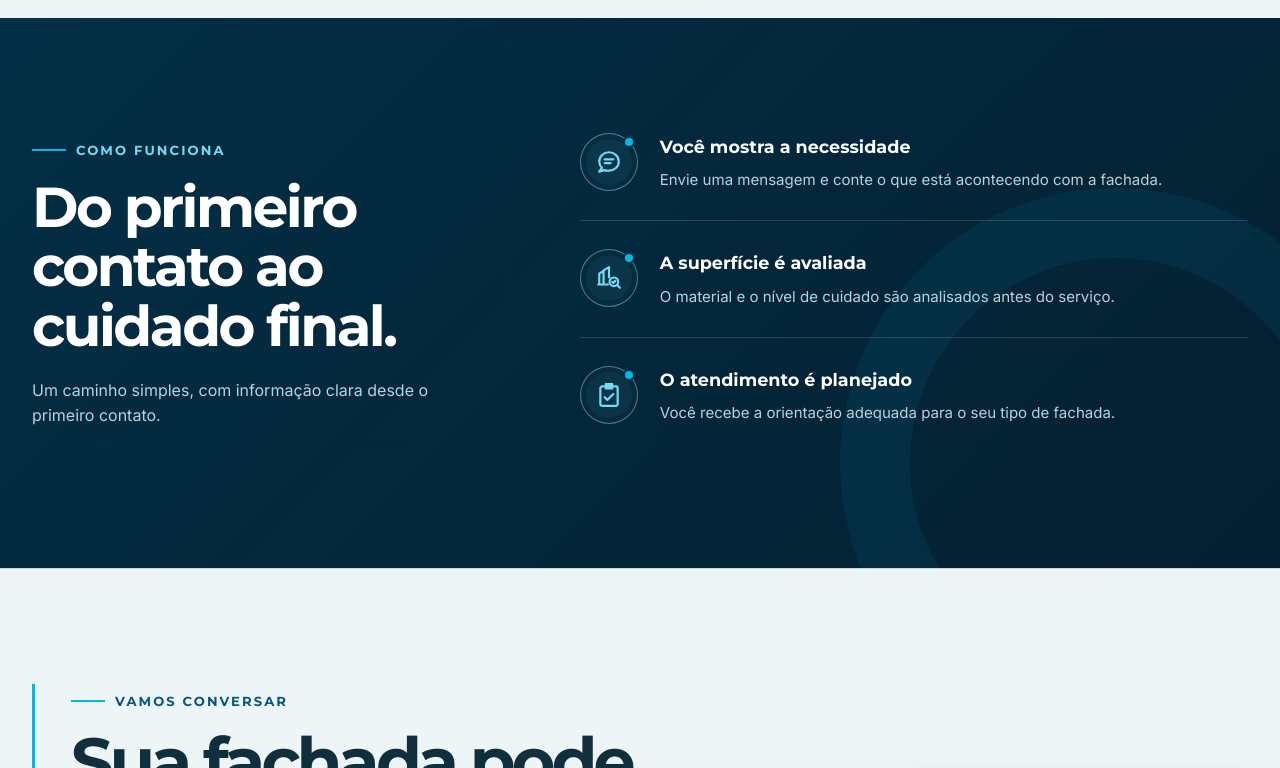
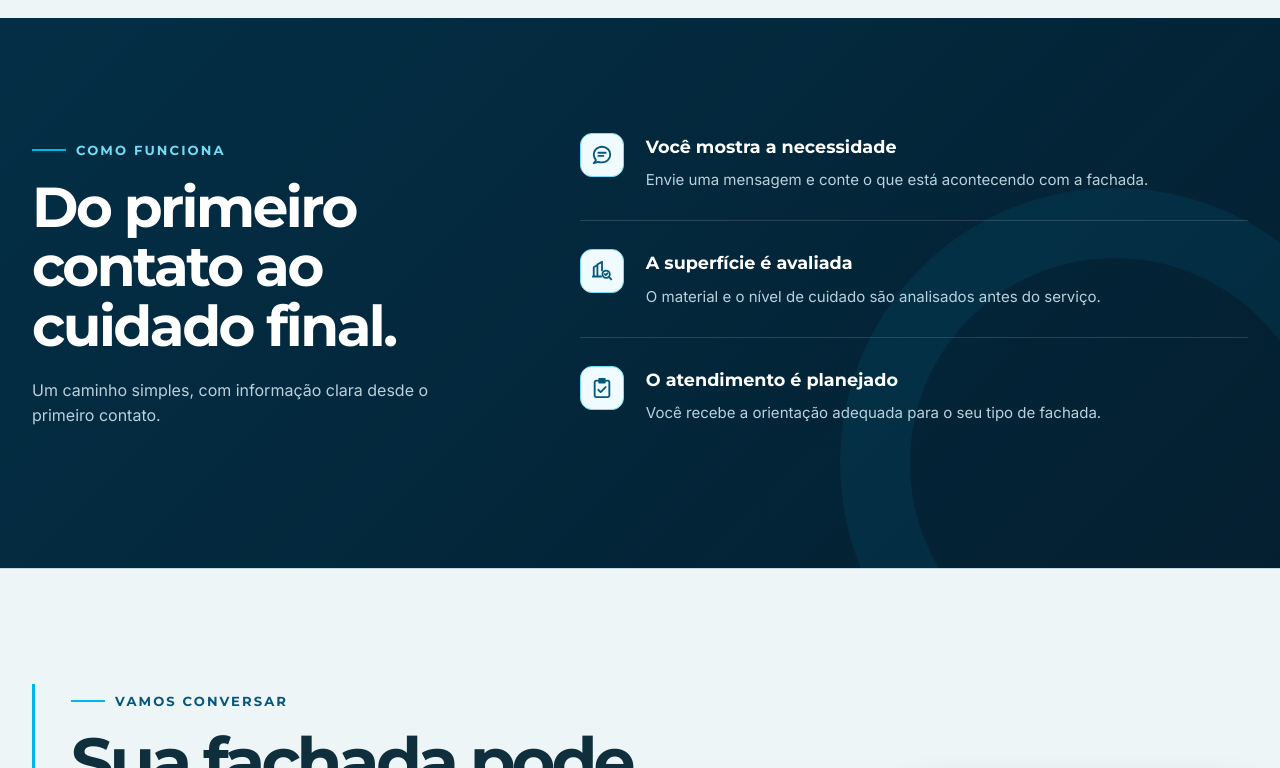
Before and after one commit to MartinOliveiiraa/fachada-tech, a React app: page / in a window 1280 px wide. Shown: the part 2860-3628 px from the top of the page. Built offline with nearby package versions, Linux system fonts and the light colour scheme.

Commit message:
Padroniza ícones das etapas

```diff
--- a/fonte/estilos/design-profissional.css
+++ b/fonte/estilos/design-profissional.css
@@ -120,30 +120,22 @@ body { font-family: 'Inter', 'Segoe UI', system-ui, sans-serif; }
 .linha-servico-ativa > svg { border-color: var(--ciano); box-shadow: 0 8px 20px rgba(0,184,230,.14); }
 
 .processo { background: linear-gradient(135deg,#032f46,#041f30); }
-.etapa { padding-block: 28px; grid-template-columns: 58px 1fr; gap: 22px; }
+.etapa { padding-block: 28px; grid-template-columns: 44px 1fr; gap: 22px; }
 .etapa > span {
-  position: relative;
-  width: 58px;
-  height: 58px;
-  border-color: rgba(117,220,245,.48);
-  border-radius: 50%;
-  background: rgba(117,220,245,.07);
-  box-shadow: inset 0 0 0 5px rgba(2,31,46,.42);
+  width: 44px;
+  height: 44px;
+  border-color: #75dcf5;
+  border-radius: 12px;
+  background: #effbfe;
+  box-shadow: none;
+  color: #07577c;
   transition: transform var(--transicao),border-color var(--transicao),background var(--transicao);
 }
 .etapa > span::after {
-  position: absolute;
-  top: 2px;
-  right: 2px;
-  width: 8px;
-  height: 8px;
-  border: 2px solid var(--azul-profundo);
-  border-radius: 50%;
-  background: var(--ciano);
-  content: '';
+  display: none;
 }
-.etapa > span svg { width: 26px; height: 26px; stroke-width: 2; }
-.etapa:hover > span { border-color: var(--ciano-claro); background: rgba(117,220,245,.13); transform: translateY(-2px); }
+.etapa > span svg { width: 22px; height: 22px; stroke-width: 2; }
+.etapa:hover > span { border-color: var(--ciano); background: #ffffff; transform: translateY(-2px); }
 
 .contato { background: var(--fundo); }
 .contato-caixa { min-height: 510px; gap: clamp(50px,8vw,110px); }
```
